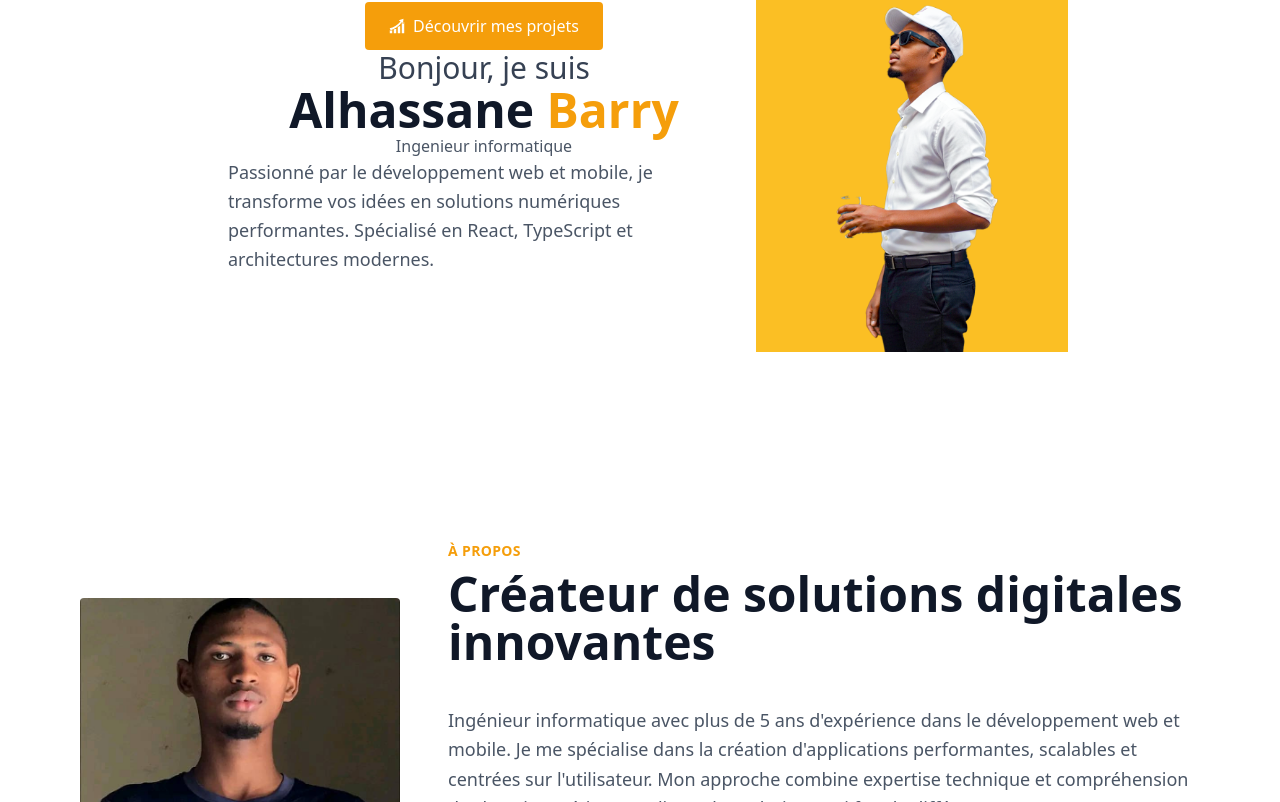
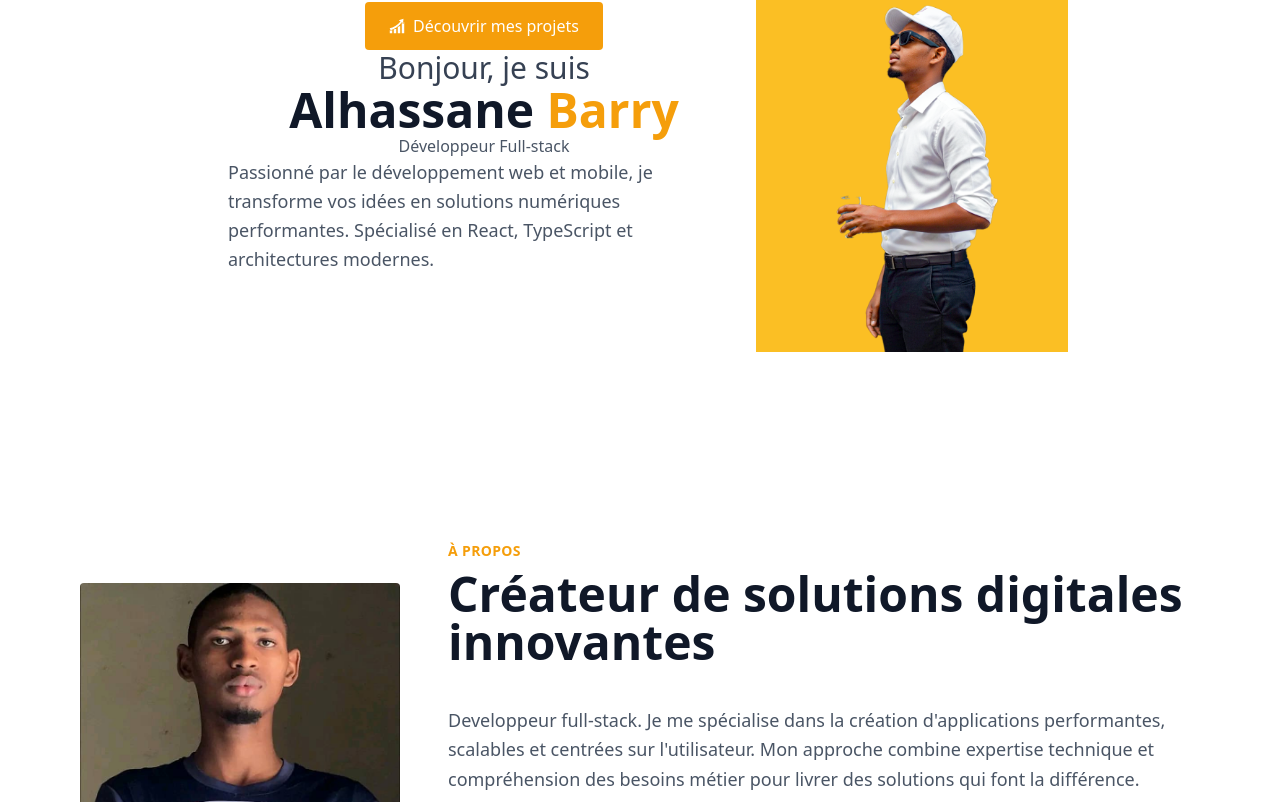
Before and after one commit to Legrandde/Barry, a React (Vite) app: page / in a window 1280 px wide. Shown: the part 338-1140 px from the top of the page. Built offline with nearby package versions, Linux system fonts and the light colour scheme.

Commit message:
rectification de variants

```diff
--- a/src/component/About.tsx
+++ b/src/component/About.tsx
@@ -25,7 +25,7 @@ export default function About(){
                     <p className={`text-lg leading-relaxed ${
                         theme === 'dark' ? 'text-gray-300' : 'text-gray-600'
                     }`}>
-                        Ingénieur informatique avec plus de 5 ans d'expérience dans le développement web et mobile.
+                        Developpeur full-stack.
                         Je me spécialise dans la création d'applications performantes, scalables et centrées sur l'utilisateur.
                         Mon approche combine expertise technique et compréhension des besoins métier pour livrer des solutions qui font la différence.
                     </p>
--- a/src/component/Banner.tsx
+++ b/src/component/Banner.tsx
@@ -90,7 +90,7 @@ export default function Banner(){
                     variants={itemVariants}
                     className={theme === 'dark' ? 'text-gray-400' : 'text-gray-600'}
                 >
-                    Ingenieur informatique
+                    Développeur Full-stack
                 </motion.h3>
                 <motion.p
                     variants={itemVariants}
--- a/src/component/Header.tsx
+++ b/src/component/Header.tsx
@@ -3,7 +3,6 @@ import { BiMenu, BiPhone } from "react-icons/bi";
 import { FaSearch } from "react-icons/fa";
 import { FaLocationDot } from "react-icons/fa6";
 import { FaMoon, FaSun } from "react-icons/fa";
-import { Link } from "react-router-dom";
 import { useTheme } from "../contexts/ThemeContext";
 
 export default function Header(){
--- a/src/component/TransactionCard.tsx
+++ b/src/component/TransactionCard.tsx
@@ -1,6 +1,6 @@
 import { AiOutlineProduct } from "react-icons/ai";
 import { BiEditAlt } from "react-icons/bi";
-import { BsCashCoin } from "react-icons/bs";
+
 
 export default function TransationCard(){
 
```
Also changed, not shown: 1 other file (tests, documents, lock files or other folders).
